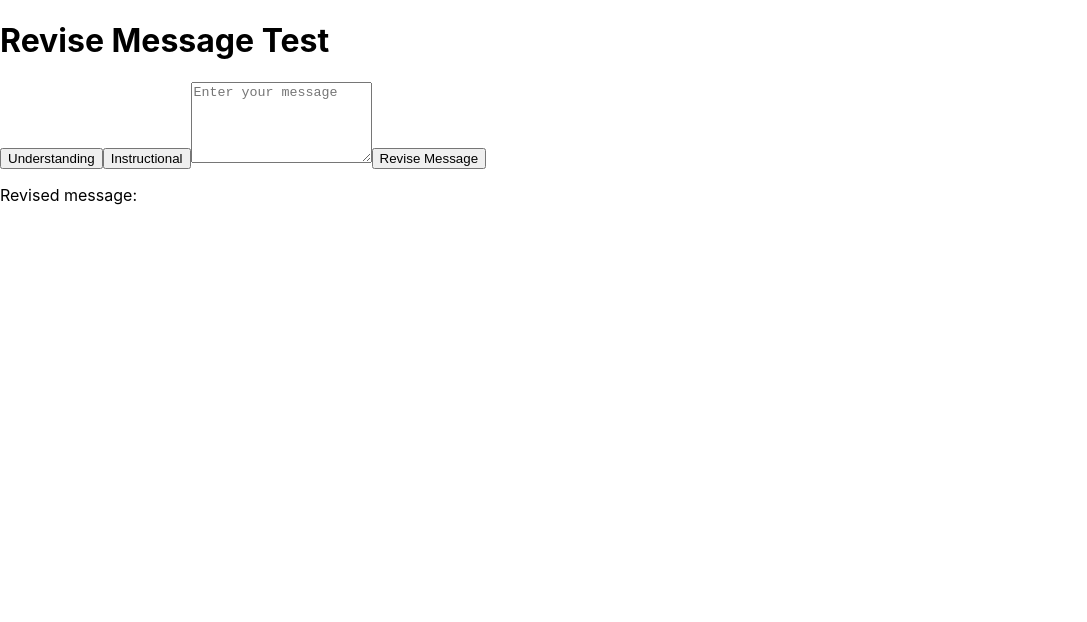
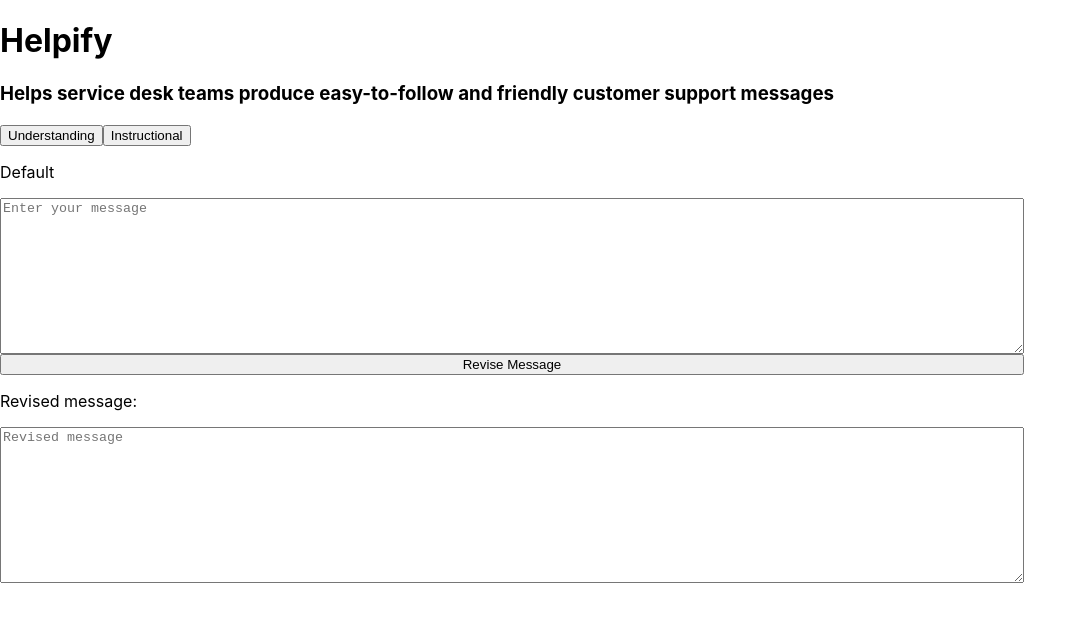
Before and after one commit to jaythomason-projects/helpify, a React (Create React App) app: page / in a window 1280 px wide. Shown: the top 622 px of the page, without its empty margins (0-1087 px from the left). Built offline with nearby package versions, Linux system fonts and the light colour scheme.

Commit message:
refactor: basic layout complete

```diff
--- a/src/App.js
+++ b/src/App.js
@@ -1,9 +1,11 @@
 import Main from './components/main/main';
+import Header from './components/header/header';
 import './App.css';
 
 function App() {
   return (
     <div className="App">
+      <Header />
       <Main />
     </div>
   );
--- a/src/components/header/header.js
+++ b/src/components/header/header.js
@@ -0,0 +1,11 @@
+import React from 'react';
+import './header.css'
+
+export default function header() {
+  return (
+    <div className='header'>
+      <h1>Helpify</h1>
+      <h3>Helps service desk teams produce easy-to-follow and friendly customer support messages</h3>
+    </div>
+  );
+}
--- a/src/components/main/form/form.js
+++ b/src/components/main/form/form.js
@@ -22,25 +22,31 @@ function Form() {
   }, [instruction]);
 
   return (
+    <div className='form'>
       <div>
-      <h1>Revise Message Test</h1>
         <button onClick={() => handleTabClick("Understanding")}>
           Understanding
         </button>
         <button onClick={() => handleTabClick("Instructional")}>
           Instructional
         </button>
+        <p>{instruction}</p>
+      </div>
       <textarea
         value={message}
         onChange={(e) => setMessage(e.target.value)}
         placeholder='Enter your message'
-        rows={5}
+        rows={10}
       />
       <button onClick={() => reviseMessage(message, instruction, setRevisedMessage)}>
         Revise Message
       </button>
       <p>Revised message:</p>
-      <p>{revisedMessage}</p>
+      <textarea
+        value={revisedMessage}
+        placeholder='Revised message'
+        rows={10}
+      />
     </div>
   );
 }
--- a/src/components/main/main.css
+++ b/src/components/main/main.css
@@ -0,0 +1,4 @@
+.form {
+  display: grid;
+  width: clamp(480px, 80%, 1024px);
+}
```
Lines whose indentation alone changed are shown as unchanged.
